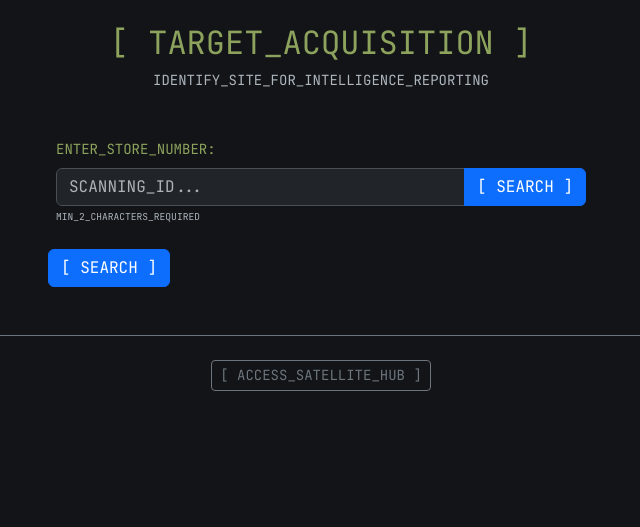
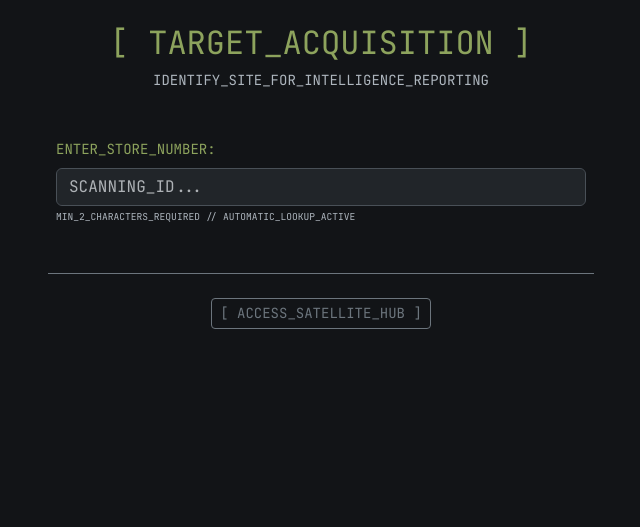
Before and after one commit to ShaggyBadger/webNexus, a Django app: page /siteintel/selector/ in a window 1280 px wide. Shown: the part 32-559 px from the top of the page, without its empty margins (319-959 px from the left). Run offline with Django 5.2, Linux system fonts and the light colour scheme; the visitor is signed in with stand-in values (Sample User, id 1); some libraries are stand-ins or nearby versions.

Commit message:
ok more ui updates. these buttons are a problem

```diff
--- a/siteintel/templates/siteintel/site_selector.html
+++ b/siteintel/templates/siteintel/site_selector.html
@@ -27,16 +27,11 @@
                            pattern="[0-9]*"
                            data-lookup-url="{% url 'siteintel:api_site_lookup' %}"
                            autocomplete="off">
-                    <button type="button" id="search-button" class="btn btn-primary mono">[ SEARCH ]</button>
                 </div>
                 <div class="mono text-muted-custom smaller mt-1" style="font-size: 0.6rem;">
-                    MIN_2_CHARACTERS_REQUIRED
+                    MIN_2_CHARACTERS_REQUIRED // AUTOMATIC_LOOKUP_ACTIVE
                 </div>
             </form>
-
-                    <button type="button" id="search-button" class="btn btn-primary mono">[ SEARCH ]</button>
-                </div>
-            </div>
 
             <!-- Results Container -->
             <div id="site-lookup-results" class="mt-4 px-2">
--- a/static_common/js/siteintel/intel_selector.js
+++ b/static_common/js/siteintel/intel_selector.js
@@ -7,7 +7,6 @@ export const IntelSelector = {
         const input = document.getElementById(inputId);
         const results = document.getElementById(resultsId);
         const form = document.getElementById('site-selector-form');
-        const searchButton = document.getElementById('search-button');
 
         if (!input || !results) return;
 
@@ -35,15 +34,7 @@ export const IntelSelector = {
         // 1. Live Search (Debounced)
         input.addEventListener('input', () => executeSearch(false));
 
-        // 2. Button Click (Immediate)
-        if (searchButton) {
-            searchButton.addEventListener('click', (e) => {
-                e.preventDefault();
-                executeSearch(true);
-            });
-        }
-
-        // 3. Form Submission (Enter Key fallback)
+        // 2. Form Submission (Enter Key fallback)
         if (form) {
             form.addEventListener('submit', (e) => {
                 e.preventDefault();
@@ -51,7 +42,7 @@ export const IntelSelector = {
             });
         }
 
-        // 4. Enter Key (Force Immediate)
+        // 3. Enter Key (Force Immediate)
         input.addEventListener('keydown', (e) => {
             if (e.key === 'Enter') {
                 e.preventDefault();
```
